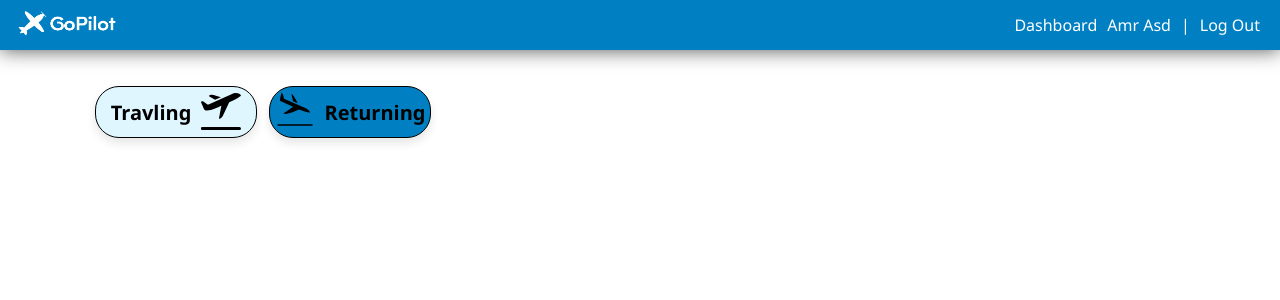
After one commit to NightMare489/GoPilot, a PHP site: page /Booking.html in a window 1280 px wide. The commit adds this page. Shown: the top 300 px of the page. Run offline with PHP 8.4, Linux system fonts and the light colour scheme.

Commit message:
booooooking

```diff
--- /dev/null
+++ b/Booking.css
@@ -0,0 +1,120 @@
+*{
+    font-family: 'Segoe UI', Tahoma, Geneva, Verdana, sans-serif;
+    transition: 0.5s;
+
+  }
+#menu{
+    background-color: #0080C3;
+    margin: 0px;
+    padding: 0px;
+    position: fixed;
+    width: 100%;
+    top: 0px;
+    left: 0px;
+    display: flex;
+    align-items: center;
+    height: 50px;
+    margin-bottom: 100px;
+  }
+
+/* body{
+    margin-top: 5%;
+    margin-left: 1%;
+} */
+
+.maindiv{
+    margin: 80px;
+}
+
+#rightblock{
+    margin-left: auto;
+    margin-right: 20px;
+    display: flex;
+    flex-direction: row;
+    gap: 10px;
+
+ }
+
+  .menuItem{
+    text-decoration: none;
+    color: #fff;
+  }
+
+  .menuItem:hover:not(#coma){
+    background-color: #fff;
+    border-radius: 20px;
+    color:black;
+    padding: 10px;
+  }
+
+
+   .card{
+    background-color:rgba(0, 0, 0, 0.8);
+    box-shadow:0 0 20px 0 rgba(0, 0, 0, 0.685) ;
+  }
+  #logoimg{
+      width: 100px;
+      height: 30px;
+      margin-left: 10px;
+      padding: 7px;
+      cursor: pointer;
+  }
+
+
+
+
+  .radio-inputs {
+    display: flex;
+    justify-content: center;
+    align-items: center;
+    max-width: 350px;
+    user-select: none;
+  }
+
+  .radio-inputs > * {
+    margin: 6px;
+  }
+
+  .radio-input:checked + .radio-tile {
+
+    box-shadow: 0 5px 10px rgba(0, 0, 0, 0.1);
+    color: #0080C3;
+    background-color: #0080C3;
+  }
+
+
+  .radio-tile {
+    display: flex;
+    flex-direction: row;
+    align-items: center;
+    justify-content: center;
+    width: 160px;
+    height: 50px;
+    border-radius: 1.5rem;
+    gap: 10px;
+    border: 1px solid black;
+    background-color: #DFF6FF;
+    box-shadow: 0 5px 10px rgba(0, 0, 0, 0.1);
+    transition: 0.15s ease;
+    cursor: pointer;
+    position: relative;
+  }
+
+
+  .radio-label {
+    color: black;
+    font-weight: bold;
+    transition: 0.375s ease;
+    text-align: center;
+    font-size: 20px;
+  }
+
+  .radio-input {
+    clip: rect(0 0 0 0);
+    clip-path: inset(100%);
+    height: 1px;
+    overflow: hidden;
+    position: absolute;
+    white-space: nowrap;
+    width: 1px;
+  }
--- /dev/null
+++ b/Booking.html
@@ -0,0 +1,59 @@
+<!DOCTYPE html>
+<html lang="en">
+<head>
+    <meta charset="UTF-8">
+    <meta name="viewport" content="width=device-width, initial-scale=1.0">
+    <title>Booking</title>
+    <link rel="stylesheet" href="./Booking.css">
+    <link rel="shortcut icon" href="icons/favicon.png" type="image/x-icon">
+
+</head>
+<body style="background-color: white; background-image: none;">
+     <div id="menu" class="card">
+      <div id="logo">
+        <img src="icons/navlogo.png" alt="logo" id="logoimg" />
+      </div>
+      <div id="rightblock">
+        <div >
+            <a href="" class="menuItem" id="haha">Dashboard </a>
+          </div>
+        <div >
+          <a href="" class="menuItem">Amr Asd</a>
+        </div>
+        <div class="menuItem" id="coma">
+          |
+        </div>
+        <div>
+          <a href="" class="menuItem">Log Out</a>
+        </div>
+      </div>
+      </div>
+
+      <div class="maindiv">
+
+
+<div class="radio-inputs">
+    <label>
+        <input class="radio-input" type="radio" name="engine">
+            <span class="radio-tile">
+                <span class="radio-label">Travling</span>
+                <span class="radio-icon">
+                    <img src="./icons/airplane-takeoff.svg" alt="" width="40px" height="40px">
+                </span>
+            </span>
+    </label>
+    <label>
+        <input checked="" class="radio-input" type="radio" name="engine">
+        <span class="radio-tile">
+            <span class="radio-icon">
+                <img src="./icons/airplane-arrival.svg" alt="" width="40px" height="40px">
+            </span>
+            <span class="radio-label">Returning</span>
+        </span>
+    </label>
+</div>
+
+
+</div>
+</body>
+</html>
```
Also changed, not shown: js.js (+7 -0 lines), login.css (+30 -74 lines), login.html (+3 -6 lines), icons/airplane-arrival.svg (added), icons/airplane-departure.svg (added), icons/airplane-takeoff.svg (added), icons/navlogo.png (added).
